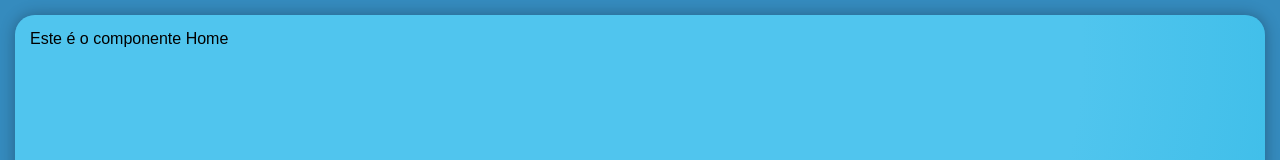
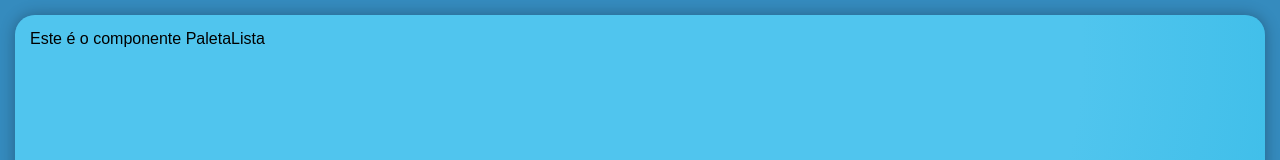
Before and after one commit to bruce-69/cardapio-, a React (Create React App) app in the folder cardapio-el-geladon/: page / in a window 1280 px wide. Shown: the top 160 px of the page. Built offline with nearby package versions, Linux system fonts and the light colour scheme.

Commit message:
Paleta Lista componente

```diff
--- a/cardapio-el-geladon/src/components/Home.jsx
+++ b/cardapio-el-geladon/src/components/Home.jsx
@@ -1,7 +1,14 @@
 import "./Home.css";
+import PaletaLista from "./PaletaLista";
 
 function Home() {
-    return <div className="Home">Este é o componente Home</div>;
-  }
+  return (
+    <div className="Home">
+      <div className="Home__container">
+        <PaletaLista />
+      </div>
+    </div>
+  );
+}
 
-  export default Home;
+export default Home;
```
